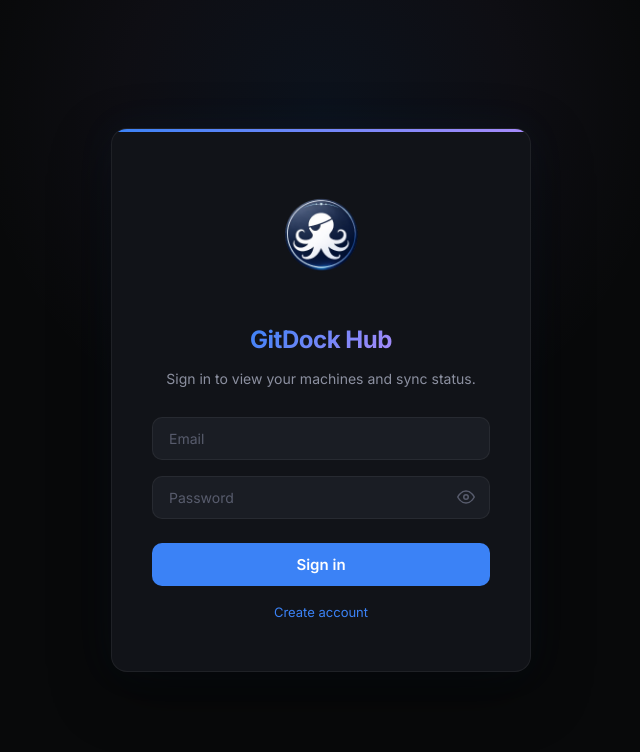
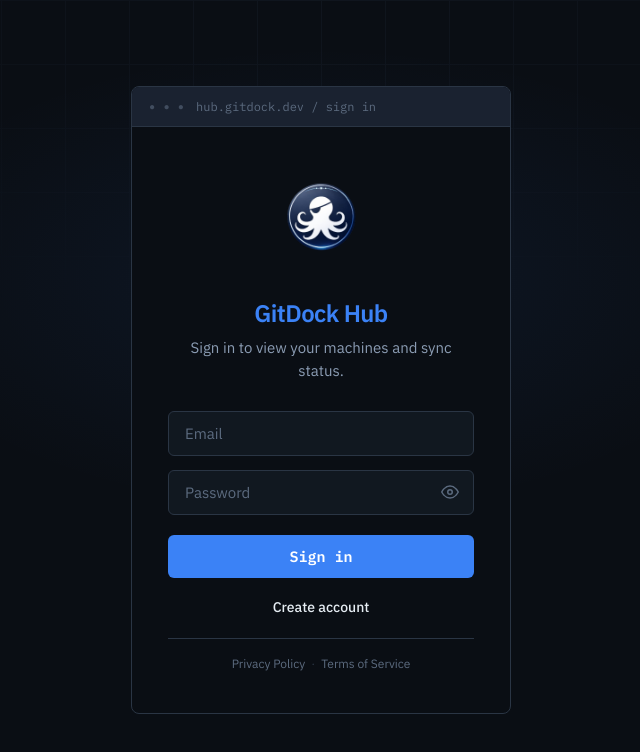
Before and after one commit to gitdock-dev/gitdock, a website: page hub/dashboard.html in a window 1280 px wide. Shown: the whole page, without its empty margins (319-959 px from the left). Drawn offline with Linux system fonts and the light colour scheme; no server answers.

Commit message:
feat(hub): align auth screens with marketing site aesthetic

```diff
--- a/hub/dashboard.html
+++ b/hub/dashboard.html
@@ -6,7 +6,7 @@
   <title>GitDock Hub</title>
   <link rel="preconnect" href="https://fonts.googleapis.com">
   <link rel="preconnect" href="https://fonts.gstatic.com" crossorigin>
-  <link href="https://fonts.googleapis.com/css2?family=Inter:wght@400;500;600;700&display=swap" rel="stylesheet">
+  <link href="https://fonts.googleapis.com/css2?family=IBM+Plex+Mono:wght@400;500;600&family=IBM+Plex+Sans:wght@400;500;600;700&family=Inter:wght@400;500;600;700&display=swap" rel="stylesheet">
   <style>
     /* GitDock Hub — same design language as main dashboard */
     :root {
@@ -115,8 +115,22 @@
       background: radial-gradient(ellipse at 50% 0%, rgba(59,130,246,0.03) 0%, transparent 60%);
     }
 
-    /* Login — landing-style card (cta-box + hero) */
+    /* Login — dev-tool panel (aligned with marketing site) */
     .login-wrap {
+      --login-bg0: #0a0e14;
+      --login-bg1: #111820;
+      --login-bg2: #1a2230;
+      --login-border: #2a3544;
+      --login-border-subtle: #1c2533;
+      --login-t1: #e6edf3;
+      --login-t2: #8b9cb3;
+      --login-t3: #5c6b7f;
+      --login-accent: #3b82f6;
+      --login-accent-hover: #2563eb;
+      --login-radius: 6px;
+      --login-radius-lg: 8px;
+      --login-font: 'IBM Plex Sans', -apple-system, BlinkMacSystemFont, 'Segoe UI', sans-serif;
+      --login-mono: 'IBM Plex Mono', 'Cascadia Code', 'SF Mono', Consolas, monospace;
       display: flex;
       align-items: center;
       justify-content: center;
@@ -124,37 +138,66 @@
       padding: 32px 24px;
       position: relative;
       overflow: hidden;
+      font-family: var(--login-font);
+      background: var(--login-bg0);
+      color: var(--login-t1);
     }
     .login-wrap::before {
       content: '';
       position: absolute;
-      top: -30%;
-      left: 50%;
-      transform: translateX(-50%);
-      width: 700px;
-      height: 700px;
-      background: radial-gradient(circle, rgba(59,130,246,0.08) 0%, rgba(167,139,250,0.04) 40%, transparent 70%);
+      inset: 0;
       pointer-events: none;
+      opacity: 0.35;
+      background-image:
+        linear-gradient(var(--login-border-subtle) 1px, transparent 1px),
+        linear-gradient(90deg, var(--login-border-subtle) 1px, transparent 1px);
+      background-size: 64px 64px;
+      mask-image: radial-gradient(ellipse 80% 60% at 50% 0%, black 0%, transparent 70%);
+    }
+    .login-wrap::after {
+      content: '';
+      position: absolute;
+      inset: 0;
+      pointer-events: none;
+      background: radial-gradient(ellipse 55% 45% at 50% 35%, rgba(59, 130, 246, 0.08) 0%, transparent 65%);
     }
     .login-box {
       position: relative;
+      z-index: 1;
       width: 100%;
-      max-width: 420px;
-      padding: 48px 40px;
-      background: var(--bg1);
-      border: 1px solid var(--border);
-      border-radius: 16px;
-      box-shadow: 0 20px 60px rgba(0,0,0,0.4), 0 0 40px rgba(59,130,246,0.06);
+      max-width: 380px;
+      background: var(--login-bg0);
+      border: 1px solid var(--login-border);
+      border-radius: var(--login-radius-lg);
       overflow: hidden;
     }
-    .login-box::before {
-      content: '';
-      position: absolute;
-      top: 0;
-      left: 0;
-      right: 0;
-      height: 3px;
-      background: linear-gradient(90deg, var(--blue), var(--purple));
+    .login-panel-accent {
+      display: flex;
+      align-items: center;
+      gap: 10px;
+      padding: 10px 18px;
+      background: var(--login-bg2);
+      border-bottom: 1px solid var(--login-border);
+      font-family: var(--login-mono);
+      font-size: 12px;
+      color: var(--login-t3);
+    }
+    .login-panel-accent::before {
+      content: '● ● ●';
+      letter-spacing: 3px;
+      font-size: 7px;
+      color: var(--login-t3);
+      opacity: 0.6;
+      flex-shrink: 0;
+    }
+    #loginBox .login-panel-accent::after {
+      content: 'hub.gitdock.dev / sign in';
+    }
+    #registerBox .login-panel-accent::after {
+      content: 'hub.gitdock.dev / create account';
+    }
+    .login-panel-inner {
+      padding: 36px 36px 40px;
     }
     .login-box .login-logo {
       margin: 0 auto 24px;
@@ -162,84 +205,131 @@
       text-align: center;
     }
     .login-box .login-logo img {
-      height: 120px;
+      height: 112px;
       width: auto;
       display: inline-block;
       vertical-align: middle;
     }
     .login-box h2 {
       font-size: 24px;
-      font-weight: 700;
+      font-weight: 600;
       margin-bottom: 8px;
-      letter-spacing: -0.02em;
+      letter-spacing: -0.025em;
       text-align: center;
+      line-height: 1.2;
     }
     .login-box h2 .grad {
-      background: linear-gradient(135deg, var(--blue), var(--purple));
-      -webkit-background-clip: text;
-      -webkit-text-fill-color: transparent;
-      background-clip: text;
+      color: var(--login-accent);
+      -webkit-text-fill-color: var(--login-accent);
+      background: none;
     }
     .login-box .login-sub {
-      color: var(--t2);
-      font-size: 14px;
+      color: var(--login-t2);
+      font-size: 15px;
       text-align: center;
       margin-bottom: 28px;
-      line-height: 1.5;
+      line-height: 1.55;
     }
     .login-box input {
       width: 100%;
       padding: 12px 16px;
-      margin-bottom: 16px;
-      background: var(--bg2);
-      border: 1px solid var(--border);
-      border-radius: 10px;
-      color: var(--t1);
-      font-size: 14px;
-      font-family: var(--font);
+      margin-bottom: 14px;
+      background: var(--login-bg1);
+      border: 1px solid var(--login-border);
+      border-radius: var(--login-radius);
+      color: var(--login-t1);
+      font-size: 15px;
+      font-family: var(--login-font);
       outline: none;
-      transition: var(--tr);
+      transition: border-color 0.15s, background 0.15s;
     }
     .login-box input:focus {
-      border-color: rgba(59,130,246,0.5);
-      box-shadow: 0 0 0 3px rgba(59,130,246,0.1);
-    }
-    .login-box input::placeholder { color: var(--t3); }
+      border-color: var(--login-t3);
+      background: var(--login-bg2);
+      box-shadow: none;
+    }
+    .login-box input::placeholder { color: var(--login-t3); }
     .login-box button[type="submit"] {
       width: 100%;
       padding: 12px 24px;
-      background: var(--blue);
+      background: var(--login-accent);
       border: none;
-      border-radius: 10px;
+      border-radius: var(--login-radius);
       color: #fff;
       font-size: 15px;
       font-weight: 600;
-      font-family: var(--font);
+      font-family: var(--login-mono);
       cursor: pointer;
-      transition: var(--tr);
-      margin-top: 8px;
+      transition: background 0.15s;
+      margin-top: 6px;
     }
     .login-box button[type="submit"]:hover {
-      background: #2563eb;
-      box-shadow: 0 0 20px rgba(59,130,246,0.3);
+      background: var(--login-accent-hover);
+      box-shadow: none;
     }
     .login-box .error {
       color: var(--red);
-      font-size: 13px;
-      margin-top: 12px;
+      font-size: 14px;
+      margin-top: 14px;
       text-align: center;
     }
     .login-box .login-link {
       text-align: center;
-      margin-top: 16px;
-      font-size: 13px;
-      color: var(--t2);
+      margin-top: 18px;
+      font-size: 14px;
+      color: var(--login-t2);
     }
     .login-box .login-link a {
-      color: var(--blue);
+      color: var(--login-t1);
+      font-weight: 500;
       text-decoration: none;
     }
-    .login-box .login-link a:hover { text-decoration: underline; }
+    .login-box .login-link a:hover {
+      color: var(--login-accent);
+      text-decoration: underline;
+    }
+    .login-pw-hint {
+      font-size: 12px;
+      color: var(--login-t3);
+      margin: -6px 0 14px;
+      line-height: 1.45;
+    }
+    .login-legal {
+      font-size: 12px;
+      color: var(--login-t3);
+      text-align: center;
+      line-height: 1.5;
+      margin: 2px 0 16px;
+    }
+    .login-legal a {
+      color: var(--login-t2);
+      font-weight: 500;
+      text-decoration: none;
+    }
+    .login-legal a:hover {
+      color: var(--login-accent);
+      text-decoration: underline;
+    }
+    .login-footer {
+      margin-top: 20px;
+      padding-top: 16px;
+      border-top: 1px solid var(--login-border);
+      text-align: center;
+      font-size: 12px;
+      line-height: 1.5;
+    }
+    .login-footer a {
+      color: var(--login-t3);
+      text-decoration: none;
+    }
+    .login-footer a:hover {
+      color: var(--login-t2);
+      text-decoration: underline;
+    }
+    .login-footer-sep {
+      color: var(--login-border);
+      margin: 0 6px;
+    }
 
     /* Password field wrapper */
     .pw-wrap { position: relative; width: 100%; }
@@ -248,21 +338,21 @@
       position: absolute;
       right: 14px;
       top: 50%;
-      transform: translateY(calc(-50% - 8px));
+      transform: translateY(calc(-50% - 7px));
       background: none;
       border: none;
       padding: 0;
       margin: 0;
       cursor: pointer;
-      color: var(--t3);
+      color: var(--login-t3);
       width: 20px;
       height: 20px;
       display: flex;
       align-items: center;
       justify-content: center;
-      transition: color 0.2s;
-    }
-    .pw-toggle:hover { color: var(--t1); }
+      transition: color 0.15s;
+    }
+    .pw-toggle:hover { color: var(--login-t1); }
     .pw-toggle svg { width: 18px; height: 18px; }
 
     .view { display: none; }
@@ -590,6 +680,8 @@
   <div id="hub-tooltip"></div>
   <div id="loginView" class="login-wrap">
     <div class="login-box" id="loginBox">
+      <div class="login-panel-accent" aria-hidden="true"></div>
+      <div class="login-panel-inner">
       <span class="login-logo"><img src="/gitdock-logo-removebg.png" alt="GitDock"></span>
       <h2><span class="grad">GitDock Hub</span></h2>
       <p class="login-sub" id="loginSub">Sign in to view your machines and sync status.</p>
@@ -606,20 +698,27 @@
       </form>
       <p class="login-link"><a href="#" id="showRegister">Create account</a></p>
       <div id="loginError" class="error" style="display:none"></div>
+      <nav class="login-footer" aria-label="Legal">
+        <a href="https://www.gitdock.dev/privacy.html" target="_blank" rel="noopener">Privacy Policy</a><span class="login-footer-sep" aria-hidden="true">·</span><a href="https://www.gitdock.dev/terms.html" target="_blank" rel="noopener">Terms of Service</a>
+      </nav>
+      </div>
     </div>
     <div class="login-box" id="registerBox" style="display:none">
+      <div class="login-panel-accent" aria-hidden="true"></div>
+      <div class="login-panel-inner">
       <span class="login-logo"><img src="/gitdock-logo-removebg.png" alt="GitDock"></span>
       <h2><span class="grad">Create account</span></h2>
-      <p class="login-sub">Register to use GitDock Hub.</p>
+      <p class="login-sub">Create an account to sync machine metadata across devices.</p>
       <form id="registerForm">
         <input type="email" id="registerEmail" placeholder="Email" autocomplete="email" required>
         <div class="pw-wrap">
-          <input type="password" id="registerPassword" placeholder="Password" autocomplete="new-password" required>
+          <input type="password" id="registerPassword" placeholder="Password" autocomplete="new-password" required aria-describedby="registerPwHint">
           <button type="button" class="pw-toggle" tabindex="-1" aria-label="Toggle password visibility">
             <svg class="eye-show" viewBox="0 0 24 24" fill="none" stroke="currentColor" stroke-width="2" stroke-linecap="round" stroke-linejoin="round"><path d="M1 12s4-8 11-8 11 8 11 8-4 8-11 8S1 12 1 12z"/><circle cx="12" cy="12" r="3"/></svg>
             <svg class="eye-hide" viewBox="0 0 24 24" fill="none" stroke="currentColor" stroke-width="2" stroke-linecap="round" stroke-linejoin="round" style="display:none"><path d="M17.94 17.94A10.07 10.07 0 0 1 12 20c-7 0-11-8-11-8a18.45 18.45 0 0 1 5.06-5.94"/><path d="M9.9 4.24A9.12 9.12 0 0 1 12 4c7 0 11 8 11 8a18.5 18.5 0 0 1-2.16 3.19"/><path d="M14.12 14.12a3 3 0 1 1-4.24-4.24"/><line x1="1" y1="1" x2="23" y2="23"/></svg>
           </button>
         </div>
+        <p class="login-pw-hint" id="registerPwHint">Min. 8 characters, 1 uppercase, 1 number.</p>
         <div class="pw-wrap">
           <input type="password" id="registerConfirm" placeholder="Confirm password" autocomplete="new-password" required>
           <button type="button" class="pw-toggle" tabindex="-1" aria-label="Toggle password visibility">
@@ -627,10 +726,12 @@
             <svg class="eye-hide" viewBox="0 0 24 24" fill="none" stroke="currentColor" stroke-width="2" stroke-linecap="round" stroke-linejoin="round" style="display:none"><path d="M17.94 17.94A10.07 10.07 0 0 1 12 20c-7 0-11-8-11-8a18.45 18.45 0 0 1 5.06-5.94"/><path d="M9.9 4.24A9.12 9.12 0 0 1 12 4c7 0 11 8 11 8a18.5 18.5 0 0 1-2.16 3.19"/><path d="M14.12 14.12a3 3 0 1 1-4.24-4.24"/><line x1="1" y1="1" x2="23" y2="23"/></svg>
           </button>
         </div>
+        <p class="login-legal">By creating an account, you agree to our <a href="https://www.gitdock.dev/terms.html" target="_blank" rel="noopener">Terms of Service</a> and <a href="https://www.gitdock.dev/privacy.html" target="_blank" rel="noopener">Privacy Policy</a>.</p>
         <button type="submit">Create account</button>
       </form>
       <p class="login-link"><a href="#" id="showLogin">Already have an account? Sign in</a></p>
       <div id="registerError" class="error" style="display:none"></div>
+      </div>
     </div>
   </div>
 
```
